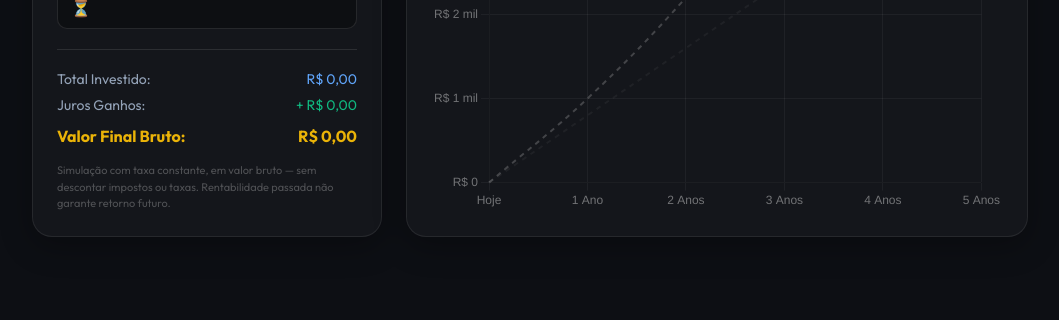
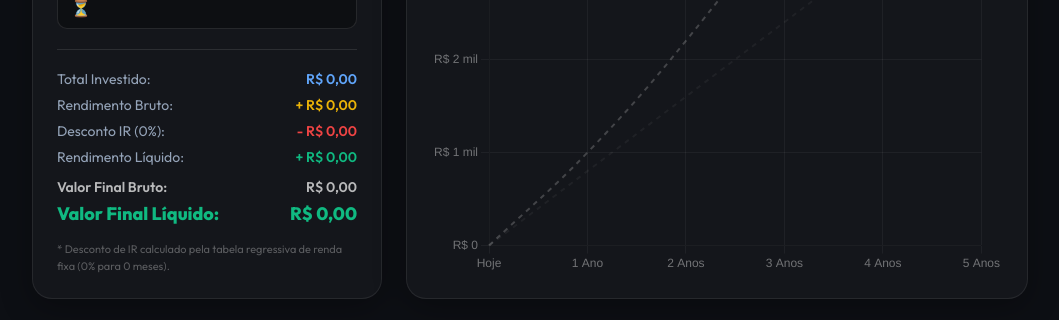
Before and after one commit to LuisRivalta/FinanceFlow, a Next.js app: page /investments in a window 1280 px wide. Shown: the part 1362-1682 px from the top of the page, without its empty margins (220-1279 px from the left). Before the commit the page ends 1623 px from the top, so only its background shows below. Built offline with nearby package versions, Linux system fonts and the light colour scheme; no server answers; the database is empty; sample sign-in values are in the browser's storage.

Commit message:
feat: adicionar campo % do CDI no formulario e calculo de desconto IR na simulacao de investimentos

```diff
--- a/src/app/investments/page.jsx
+++ b/src/app/investments/page.jsx
@@ -129,6 +129,7 @@ export default function InvestmentsPage() {
         const initial = Number(simInitial) || 0
         const monthly = Number(simMonthly) || 0
         const period = Number(simPeriodValue) || 0
+        const isTaxExempt = !!product?.taxExempt
 
         if (period === 0 && initial === 0 && monthly === 0) {
             return {
@@ -137,6 +138,13 @@ export default function InvestmentsPage() {
                 dataInvested: [0, 800, 1600, 2400, 3200, 4000],
                 finalGross: 0,
                 finalInvested: 0,
+                grossProfit: 0,
+                irDeduction: 0,
+                finalNet: 0,
+                netProfit: 0,
+                irRatePct: 0,
+                isTaxExempt,
+                months: 0,
                 isPlaceholder: true
             }
         }
@@ -180,8 +188,33 @@ export default function InvestmentsPage() {
             }
         }
 
-        return { labels, dataGross, dataInvested, finalGross: currentGross, finalInvested: currentInvested }
-    }, [simInitial, simMonthly, simPeriodValue, simPeriodType, simRate])
+        // Regressive IR calculation
+        let irRatePct = 0
+        if (!isTaxExempt) {
+            if (months <= 6) irRatePct = 22.5
+            else if (months <= 12) irRatePct = 20.0
+            else if (months <= 24) irRatePct = 17.5
+            else irRatePct = 15.0
+        }
+
+        const grossProfit = Math.max(0, currentGross - currentInvested)
+        const irDeduction = isTaxExempt ? 0 : grossProfit * (irRatePct / 100)
+        const finalNet = currentGross - irDeduction
+        const netProfit = Math.max(0, finalNet - currentInvested)
+
+        return {
+            labels, dataGross, dataInvested,
+            finalGross: currentGross,
+            finalInvested: currentInvested,
+            grossProfit,
+            irDeduction,
+            finalNet,
+            netProfit,
+            irRatePct,
+            isTaxExempt,
+            months
+        }
+    }, [simInitial, simMonthly, simPeriodValue, simPeriodType, simRate, product])
 
     useEffect(() => {
         if (!layoutReady || !chartRef.current) return
@@ -432,18 +465,36 @@ export default function InvestmentsPage() {
                         <div style={{ marginTop: 'auto', paddingTop: 20, borderTop: '1px solid rgba(255,255,255,0.1)' }}>
                             <div style={{ display: 'flex', justifyContent: 'space-between', marginBottom: 8, fontSize: 14 }}>
                                 <span style={{ color: 'var(--text-secondary)' }}>Total Investido:</span>
-                                <span style={{ color: '#60a5fa' }}>{formatCurrency(simData.finalInvested)}</span>
+                                <span style={{ color: '#60a5fa', fontWeight: 600 }}>{formatCurrency(simData.finalInvested)}</span>
                             </div>
                             <div style={{ display: 'flex', justifyContent: 'space-between', marginBottom: 8, fontSize: 14 }}>
-                                <span style={{ color: 'var(--text-secondary)' }}>Juros Ganhos:</span>
-                                <span style={{ color: '#10b981' }}>+ {formatCurrency(simData.finalGross - simData.finalInvested)}</span>
+                                <span style={{ color: 'var(--text-secondary)' }}>Rendimento Bruto:</span>
+                                <span style={{ color: '#eab308', fontWeight: 600 }}>+ {formatCurrency(simData.grossProfit)}</span>
                             </div>
-                            <div style={{ display: 'flex', justifyContent: 'space-between', fontSize: 16, fontWeight: 700, marginTop: 12, color: '#eab308' }}>
+                            <div style={{ display: 'flex', justifyContent: 'space-between', marginBottom: 8, fontSize: 14 }}>
+                                <span style={{ color: 'var(--text-secondary)' }}>
+                                    Desconto IR ({simData.isTaxExempt ? 'Isento' : `${simData.irRatePct}%`}):
+                                </span>
+                                <span style={{ color: simData.isTaxExempt ? '#10b981' : '#ef4444', fontWeight: 600 }}>
+                                    {simData.isTaxExempt ? 'Isento (R$ 0,00)' : `- ${formatCurrency(simData.irDeduction)}`}
+                                </span>
+                            </div>
+                            <div style={{ display: 'flex', justifyContent: 'space-between', marginBottom: 8, fontSize: 14 }}>
+                                <span style={{ color: 'var(--text-secondary)' }}>Rendimento Líquido:</span>
+                                <span style={{ color: '#10b981', fontWeight: 600 }}>+ {formatCurrency(simData.netProfit)}</span>
+                            </div>
+                            <div style={{ display: 'flex', justifyContent: 'space-between', fontSize: 14, fontWeight: 600, marginTop: 12, color: 'rgba(255,255,255,0.7)' }}>
                                 <span>Valor Final Bruto:</span>
                                 <span>{formatCurrency(simData.finalGross)}</span>
                             </div>
-                            <div style={{ fontSize: 11, color: 'rgba(255,255,255,0.25)', marginTop: 16, lineHeight: 1.5 }}>
-                                Simulação com taxa constante, em valor bruto — sem descontar impostos ou taxas. Rentabilidade passada não garante retorno futuro.
+                            <div style={{ display: 'flex', justifyContent: 'space-between', fontSize: 18, fontWeight: 800, marginTop: 6, color: '#10b981' }}>
+                                <span>Valor Final Líquido:</span>
+                                <span>{formatCurrency(simData.finalNet)}</span>
+                            </div>
+                            <div style={{ fontSize: 11, color: 'rgba(255,255,255,0.3)', marginTop: 16, lineHeight: 1.5 }}>
+                                {simData.isTaxExempt
+                                    ? '✓ Produto isento de Imposto de Renda (IR) para pessoa física.'
+                                    : `* Desconto de IR calculado pela tabela regressiva de renda fixa (${simData.irRatePct}% para ${simData.months} meses).`}
                             </div>
                         </div>
                     </div>
--- a/src/components/Wallet.jsx
+++ b/src/components/Wallet.jsx
@@ -19,14 +19,14 @@ const TICKER_MAP = {
 };
 
 const ASSET_TYPES = [
-    { id: 'cdb', label: 'CDB / RDB (100% CDI)', category: 'fixed', defaultMultiplier: 100 },
-    { id: 'tesouro_selic', label: 'Tesouro Selic', category: 'fixed', defaultMultiplier: 0 },
-    { id: 'poupanca', label: 'Poupança', category: 'fixed', defaultMultiplier: null },
-    { id: 'tesouro_ipca', label: 'Tesouro IPCA+', category: 'fixed', defaultMultiplier: 6 },
-    { id: 'lci_lca', label: 'LCI / LCA (95% CDI)', category: 'fixed', defaultMultiplier: 95 },
-    { id: 'crypto', label: 'Criptomoeda (BTC, ETH...)', category: 'crypto', defaultMultiplier: null },
-    { id: 'currency', label: 'Moeda Estrangeira (USD, EUR...)', category: 'currency', defaultMultiplier: null },
-    { id: 'fixed', label: 'Outros Renda Fixa', category: 'fixed', defaultMultiplier: null }
+    { id: 'cdb', label: 'CDB / RDB / CDI', category: 'fixed', defaultMultiplier: 100, hasCdiPercent: true },
+    { id: 'lci_lca', label: 'LCI / LCA (Isento IR)', category: 'fixed', defaultMultiplier: 95, hasCdiPercent: true },
+    { id: 'tesouro_selic', label: 'Tesouro Selic', category: 'fixed', defaultMultiplier: 0, hasCdiPercent: false },
+    { id: 'poupanca', label: 'Poupança (Isento IR)', category: 'fixed', defaultMultiplier: null, hasCdiPercent: false },
+    { id: 'tesouro_ipca', label: 'Tesouro IPCA+', category: 'fixed', defaultMultiplier: 6, hasCdiPercent: false },
+    { id: 'crypto', label: 'Criptomoeda (BTC, ETH...)', category: 'crypto', defaultMultiplier: null, hasCdiPercent: false },
+    { id: 'currency', label: 'Moeda Estrangeira (USD, EUR...)', category: 'currency', defaultMultiplier: null, hasCdiPercent: false },
+    { id: 'fixed', label: 'Outros Renda Fixa', category: 'fixed', defaultMultiplier: null, hasCdiPercent: false }
 ];
 
 export default function Wallet({ userEmail }) {
@@ -42,6 +42,7 @@ export default function Wallet({ userEmail }) {
     const [addName, setAddName] = useState('');
     const [addAmount, setAddAmount] = useState('');
     const [addRate, setAddRate] = useState('');
+    const [addCdiPercent, setAddCdiPercent] = useState('100');
 
     // Inline edit manual balance state
     const [editingAssetId, setEditingAssetId] = useState(null);
@@ -67,13 +68,14 @@ export default function Wallet({ userEmail }) {
         window.dispatchEvent(new Event('wallet_updated'));
     }, [assets, userEmail]);
 
-    // Auto populate rate when addType or rates change
+    // Auto populate rate when addType, addCdiPercent, or rates change
     useEffect(() => {
         const selectedPreset = ASSET_TYPES.find(t => t.id === addType);
         if (selectedPreset && selectedPreset.category === 'fixed') {
             const product = getProduct(selectedPreset.id);
             if (product) {
-                const derived = deriveRate(product, rates, selectedPreset.defaultMultiplier);
+                const multiplier = selectedPreset.hasCdiPercent ? (parseFloat(addCdiPercent) || 100) : selectedPreset.defaultMultiplier;
+                const derived = deriveRate(product, rates, multiplier);
                 if (derived !== null) {
                     setAddRate(String(derived));
                     return;
@@ -83,7 +85,14 @@ export default function Wallet({ userEmail }) {
         if (addType === 'fixed' && !addRate) {
             setAddRate('10.4');
         }
-    }, [addType, rates]);
+    }, [addType, addCdiPercent, rates]);
+
+    const handleTypeChange = (e) => {
+        const newT = e.target.value;
+        setAddType(newT);
+        if (newT === 'lci_lca') setAddCdiPercent('95');
+        else if (newT === 'cdb') setAddCdiPercent('100');
+    };
 
     // Fetch live prices for crypto / currency
     const fetchPrices = async () => {
@@ -135,6 +144,9 @@ export default function Wallet({ userEmail }) {
         if (categoryType === 'fixed') {
             newAsset.name = addName || selectedPreset.label;
             newAsset.rate = parseFloat(addRate) || 10.4;
+            if (selectedPreset.hasCdiPercent) {
+                newAsset.cdiPercent = parseFloat(addCdiPercent) || 100;
+            }
         } else {
             newAsset.ticker = addName.toUpperCase();
             newAsset.name = addName.toUpperCase();
@@ -145,6 +157,7 @@ export default function Wallet({ userEmail }) {
         setAddName('');
         setAddAmount('');
         setAddRate('');
+        setAddCdiPercent('100');
     };
 
     const removeAsset = (id) => {
@@ -205,7 +218,7 @@ export default function Wallet({ userEmail }) {
                     <form onSubmit={handleAddAsset} style={{ display: 'flex', gap: 16, alignItems: 'flex-end', flexWrap: 'wrap' }}>
                         <div className="tx-field" style={{ flex: 1, minWidth: 180 }}>
                             <label>Tipo de Ativo</label>
-                            <select value={addType} onChange={e => setAddType(e.target.value)}>
+                            <select value={addType} onChange={handleTypeChange}>
                                 {ASSET_TYPES.map(t => (
                                     <option key={t.id} value={t.id}>{t.label}</option>
                                 ))}
@@ -236,8 +249,23 @@ export default function Wallet({ userEmail }) {
                             />
                         </div>
 
+                        {currentPreset.hasCdiPercent && (
+                            <div className="tx-field" style={{ flex: 1, minWidth: 120 }}>
+                                <label>% do CDI</label>
+                                <input
+                                    required
+                                    type="number"
+                                    step="1"
+                                    min="1"
+                                    value={addCdiPercent}
+                                    onChange={e => setAddCdiPercent(e.target.value)}
+                                    placeholder="100"
+                                />
+                            </div>
+                        )}
+
                         {currentPreset.category === 'fixed' && (
-                            <div className="tx-field" style={{ flex: 1, minWidth: 140 }}>
+                            <div className="tx-field" style={{ flex: 1, minWidth: 130 }}>
                                 <label>Taxa Anual (%)</label>
                                 <input
                                     required
@@ -308,7 +336,9 @@ export default function Wallet({ userEmail }) {
                                     <div style={{ flex: 1, minWidth: 0 }}>
                                         <div style={{ fontWeight: 600, fontSize: 16, whiteSpace: 'nowrap', overflow: 'hidden', textOverflow: 'ellipsis' }}>{asset.name}</div>
                                         <div style={{ fontSize: 12, color: 'var(--text-secondary)' }}>
-                                            {asset.type === 'fixed' ? `Taxa ${asset.rate}% a.a.` : `${asset.amount} unidades`}
+                                            {asset.type === 'fixed'
+                                                ? (asset.cdiPercent ? `${asset.cdiPercent}% do CDI (${asset.rate}% a.a.)` : `Taxa ${asset.rate}% a.a.`)
+                                                : `${asset.amount} unidades`}
                                         </div>
                                     </div>
                                 </div>
```
